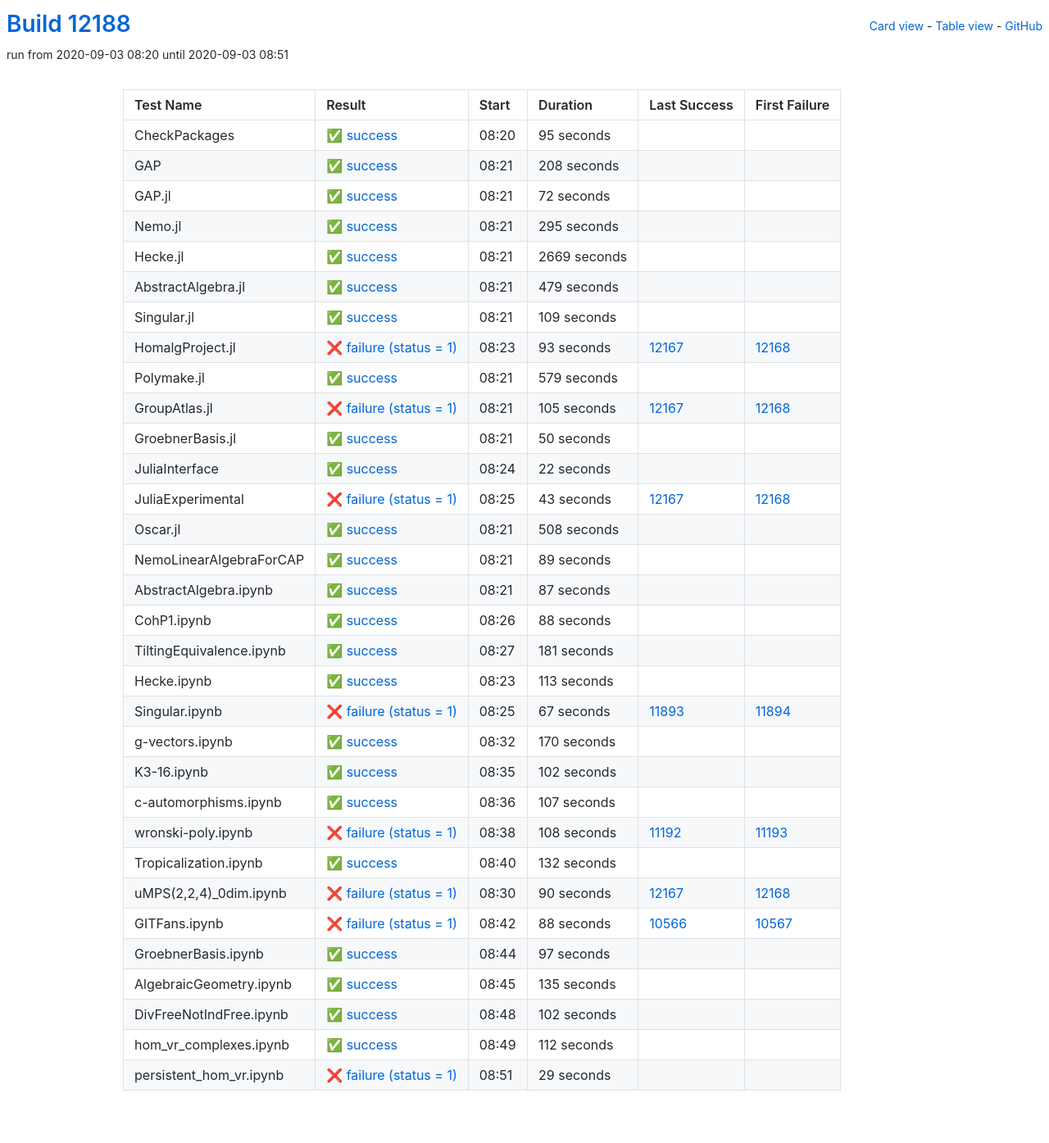
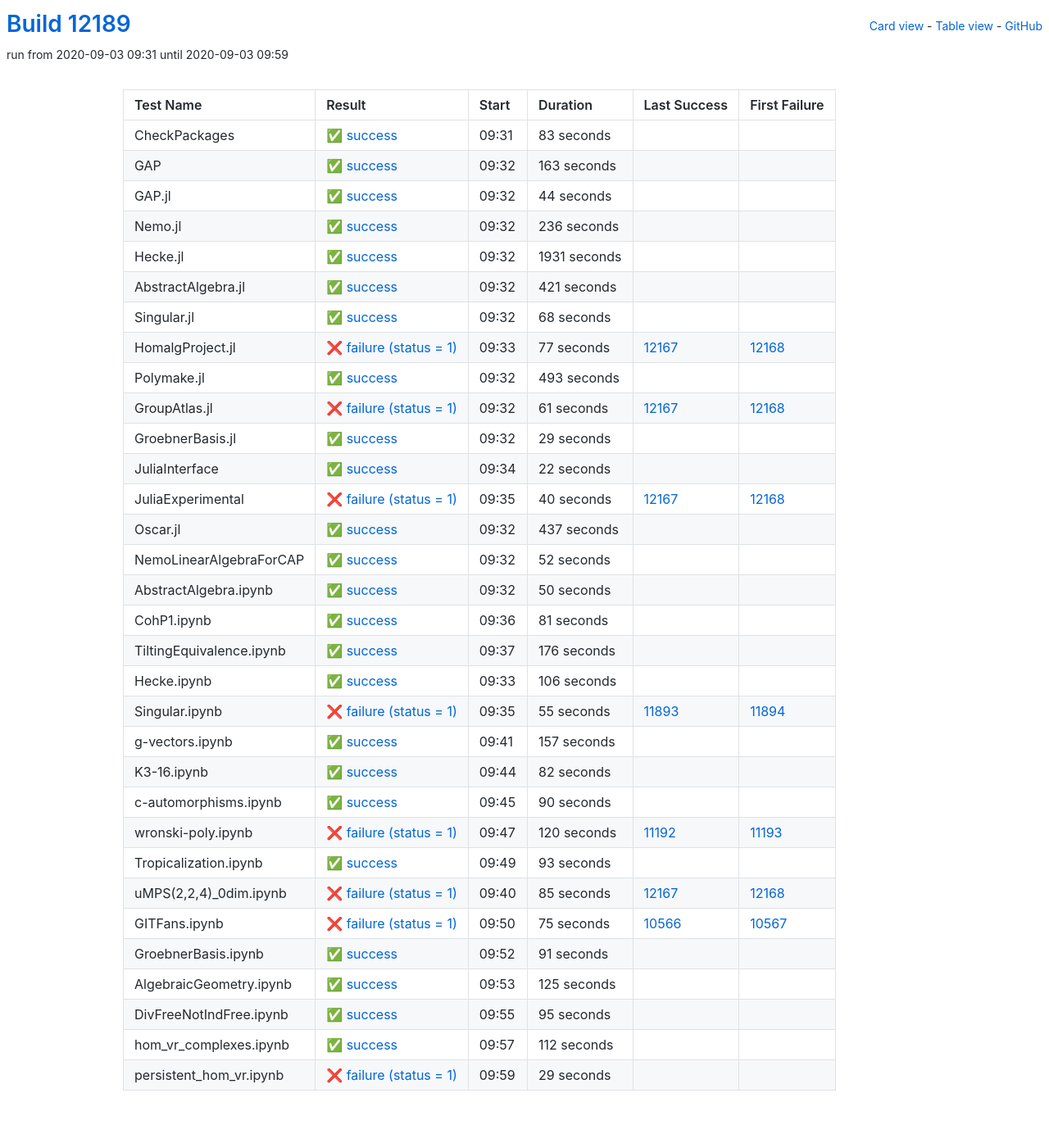
Before and after one commit to oscar-system/oscar-ci-status, a Jekyll site: the page built from table.html, in a window 1280 px wide. Shown: the whole page at 82% size. Built offline with Jekyll 4.4.1, drawn with Linux system fonts in a browser that asks for light colours.

Commit message:
Build #12189

```diff
--- a/_data/ci.yml
+++ b/_data/ci.yml
@@ -1,6 +1,6 @@
 ---
-build: 12188
-build_url: https://oscarci.mathematik.uni-kl.de/job/oscar/12188/
+build: 12189
+build_url: https://oscarci.mathematik.uni-kl.de/job/oscar/12189/
 job: oscar
 organization: oscar-system
 repo: oscar-ci-status
@@ -8,140 +8,140 @@ repourl: https://github.com/oscar-system/oscar-ci-status
 tests:
 - name: CheckPackages
   id: checkpackages
-  log: https://oscarci.mathematik.uni-kl.de/job/oscar/12188/artifact/logs/build-12188/CheckPackages.log
-  start: 2020-09-03 08:20
+  log: https://oscarci.mathematik.uni-kl.de/job/oscar/12189/artifact/logs/build-12189/CheckPackages.log
+  start: 2020-09-03 09:31
   success: true
   exitcode: 0
   status: success
-  duration: 95
+  duration: 83
   last_success: false
   last_success_url:
   first_failure: false
   first_failure_url:
 - name: GAP
   id: gap
-  log: https://oscarci.mathematik.uni-kl.de/job/oscar/12188/artifact/logs/build-12188/GAP.log
-  start: 2020-09-03 08:21
+  log: https://oscarci.mathematik.uni-kl.de/job/oscar/12189/artifact/logs/build-12189/GAP.log
+  start: 2020-09-03 09:32
   success: true
   exitcode: 0
   status: success
-  duration: 208
+  duration: 163
   last_success: false
   last_success_url:
   first_failure: false
   first_failure_url:
 - name: GAP.jl
   id: gap-jl
-  log: https://oscarci.mathematik.uni-kl.de/job/oscar/12188/artifact/logs/build-12188/GAP.jl.log
-  start: 2020-09-03 08:21
+  log: https://oscarci.mathematik.uni-kl.de/job/oscar/12189/artifact/logs/build-12189/GAP.jl.log
+  start: 2020-09-03 09:32
   success: true
   exitcode: 0
   status: success
-  duration: 72
+  duration: 44
   last_success: false
   last_success_url:
   first_failure: false
   first_failure_url:
 - name: Nemo.jl
   id: nemo-jl
-  log: https://oscarci.mathematik.uni-kl.de/job/oscar/12188/artifact/logs/build-12188/Nemo.jl.log
-  start: 2020-09-03 08:21
+  log: https://oscarci.mathematik.uni-kl.de/job/oscar/12189/artifact/logs/build-12189/Nemo.jl.log
+  start: 2020-09-03 09:32
   success: true
   exitcode: 0
   status: success
-  duration: 295
+  duration: 236
   last_success: false
   last_success_url:
   first_failure: false
   first_failure_url:
 - name: Hecke.jl
   id: hecke-jl
-  log: https://oscarci.mathematik.uni-kl.de/job/oscar/12188/artifact/logs/build-12188/Hecke.jl.log
-  start: 2020-09-03 08:21
+  log: https://oscarci.mathematik.uni-kl.de/job/oscar/12189/artifact/logs/build-12189/Hecke.jl.log
+  start: 2020-09-03 09:32
   success: true
   exitcode: 0
   status: success
-  duration: 2669
+  duration: 1931
   last_success: false
   last_success_url:
   first_failure: false
   first_failure_url:
 - name: AbstractAlgebra.jl
   id: abstractalgebra-jl
-  log: https://oscarci.mathematik.uni-kl.de/job/oscar/12188/artifact/logs/build-12188/AbstractAlgebra.jl.log
-  start: 2020-09-03 08:21
+  log: https://oscarci.mathematik.uni-kl.de/job/oscar/12189/artifact/logs/build-12189/AbstractAlgebra.jl.log
+  start: 2020-09-03 09:32
   success: true
   exitcode: 0
   status: success
-  duration: 479
+  duration: 421
   last_success: false
   last_success_url:
   first_failure: false
   first_failure_url:
 - name: Singular.jl
   id: singular-jl
-  log: https://oscarci.mathematik.uni-kl.de/job/oscar/12188/artifact/logs/build-12188/Singular.jl.log
-  start: 2020-09-03 08:21
+  log: https://oscarci.mathematik.uni-kl.de/job/oscar/12189/artifact/logs/build-12189/Singular.jl.log
+  start: 2020-09-03 09:32
   success: true
   exitcode: 0
   status: success
-  duration: 109
+  duration: 68
   last_success: false
   last_success_url:
   first_failure: false
   first_failure_url:
 - name: HomalgProject.jl
   id: homalgproject-jl
-  log: https://oscarci.mathematik.uni-kl.de/job/oscar/12188/artifact/logs/build-12188/HomalgProject.jl.log
-  start: 2020-09-03 08:23
+  log: https://oscarci.mathematik.uni-kl.de/job/oscar/12189/artifact/logs/build-12189/HomalgProject.jl.log
+  start: 2020-09-03 09:33
   success: false
   exitcode: 1
   status: failure
-  duration: 93
+  duration: 77
   last_success: 12167
   last_success_url: https://oscarci.mathematik.uni-kl.de/job/oscar/12167/
   first_failure: 12168
   first_failure_url: https://oscarci.mathematik.uni-kl.de/job/oscar/12168/
 - name: Polymake.jl
   id: polymake-jl
-  log: https://oscarci.mathematik.uni-kl.de/job/oscar/12188/artifact/logs/build-12188/Polymake.jl.log
-  start: 2020-09-03 08:21
+  log: https://oscarci.mathematik.uni-kl.de/job/oscar/12189/artifact/logs/build-12189/Polymake.jl.log
+  start: 2020-09-03 09:32
   success: true
   exitcode: 0
   status: success
-  duration: 579
+  duration: 493
   last_success: false
   last_success_url:
   first_failure: false
   first_failure_url:
 - name: GroupAtlas.jl
   id: groupatlas-jl
-  log: https://oscarci.mathematik.uni-kl.de/job/oscar/12188/artifact/logs/build-12188/GroupAtlas.jl.log
-  start: 2020-09-03 08:21
+  log: https://oscarci.mathematik.uni-kl.de/job/oscar/12189/artifact/logs/build-12189/GroupAtlas.jl.log
+  start: 2020-09-03 09:32
   success: false
   exitcode: 1
   status: failure
-  duration: 105
+  duration: 61
   last_success: 12167
   last_success_url: https://oscarci.mathematik.uni-kl.de/job/oscar/12167/
   first_failure: 12168
   first_failure_url: https://oscarci.mathematik.uni-kl.de/job/oscar/12168/
 - name: GroebnerBasis.jl
   id: groebnerbasis-jl
-  log: https://oscarci.mathematik.uni-kl.de/job/oscar/12188/artifact/logs/build-12188/GroebnerBasis.jl.log
-  start: 2020-09-03 08:21
+  log: https://oscarci.mathematik.uni-kl.de/job/oscar/12189/artifact/logs/build-12189/GroebnerBasis.jl.log
+  start: 2020-09-03 09:32
   success: true
   exitcode: 0
   status: success
-  duration: 50
+  duration: 29
   last_success: false
   last_success_url:
   first_failure: false
   first_failure_url:
 - name: JuliaInterface
   id: juliainterface
-  log: https://oscarci.mathematik.uni-kl.de/job/oscar/12188/artifact/logs/build-12188/JuliaInterface.log
-  start: 2020-09-03 08:24
+  log: https://oscarci.mathematik.uni-kl.de/job/oscar/12189/artifact/logs/build-12189/JuliaInterface.log
+  start: 2020-09-03 09:34
   success: true
   exitcode: 0
   status: success
@@ -152,224 +152,224 @@ tests:
   first_failure_url:
 - name: JuliaExperimental
   id: juliaexperimental
-  log: https://oscarci.mathematik.uni-kl.de/job/oscar/12188/artifact/logs/build-12188/JuliaExperimental.log
-  start: 2020-09-03 08:25
+  log: https://oscarci.mathematik.uni-kl.de/job/oscar/12189/artifact/logs/build-12189/JuliaExperimental.log
+  start: 2020-09-03 09:35
   success: false
   exitcode: 1
   status: failure
-  duration: 43
+  duration: 40
   last_success: 12167
   last_success_url: https://oscarci.mathematik.uni-kl.de/job/oscar/12167/
   first_failure: 12168
   first_failure_url: https://oscarci.mathematik.uni-kl.de/job/oscar/12168/
 - name: Oscar.jl
   id: oscar-jl
-  log: https://oscarci.mathematik.uni-kl.de/job/oscar/12188/artifact/logs/build-12188/Oscar.jl.log
-  start: 2020-09-03 08:21
+  log: https://oscarci.mathematik.uni-kl.de/job/oscar/12189/artifact/logs/build-12189/Oscar.jl.log
+  start: 2020-09-03 09:32
   success: true
   exitcode: 0
   status: success
-  duration: 508
+  duration: 437
   last_success: false
   last_success_url:
   first_failure: false
   first_failure_url:
 - name: NemoLinearAlgebraForCAP
   id: nemolinearalgebraforcap
-  log: https://oscarci.mathematik.uni-kl.de/job/oscar/12188/artifact/logs/build-12188/NemoLinearAlgebraForCAP.log
-  start: 2020-09-03 08:21
+  log: https://oscarci.mathematik.uni-kl.de/job/oscar/12189/artifact/logs/build-12189/NemoLinearAlgebraForCAP.log
+  start: 2020-09-03 09:32
   success: true
   exitcode: 0
   status: success
-  duration: 89
+  duration: 52
   last_success: false
   last_success_url:
   first_failure: false
   first_failure_url:
 - name: AbstractAlgebra.ipynb
   id: abstractalgebra-ipynb
-  log: https://oscarci.mathematik.uni-kl.de/job/oscar/12188/artifact/logs/build-12188/AbstractAlgebra.ipynb.log
-  start: 2020-09-03 08:21
+  log: https://oscarci.mathematik.uni-kl.de/job/oscar/12189/artifact/logs/build-12189/AbstractAlgebra.ipynb.log
+  start: 2020-09-03 09:32
   success: true
   exitcode: 0
   status: success
-  duration: 87
+  duration: 50
   last_success: false
   last_success_url:
   first_failure: false
   first_failure_url:
 - name: CohP1.ipynb
   id: cohp1-ipynb
-  log: https://oscarci.mathematik.uni-kl.de/job/oscar/12188/artifact/logs/build-12188/CohP1.ipynb.log
-  start: 2020-09-03 08:26
+  log: https://oscarci.mathematik.uni-kl.de/job/oscar/12189/artifact/logs/build-12189/CohP1.ipynb.log
+  start: 2020-09-03 09:36
   success: true
   exitcode: 0
   status: success
-  duration: 88
+  duration: 81
   last_success: false
   last_success_url:
   first_failure: false
   first_failure_url:
 - name: TiltingEquivalence.ipynb
   id: tiltingequivalence-ipynb
-  log: https://oscarci.mathematik.uni-kl.de/job/oscar/12188/artifact/logs/build-12188/TiltingEquivalence.ipynb.log
-  start: 2020-09-03 08:27
+  log: https://oscarci.mathematik.uni-kl.de/job/oscar/12189/artifact/logs/build-12189/TiltingEquivalence.ipynb.log
+  start: 2020-09-03 09:37
   success: true
   exitcode: 0
   status: success
-  duration: 181
+  duration: 176
   last_success: false
   last_success_url:
   first_failure: false
   first_failure_url:
 - name: Hecke.ipynb
   id: hecke-ipynb
-  log: https://oscarci.mathematik.uni-kl.de/job/oscar/12188/artifact/logs/build-12188/Hecke.ipynb.log
-  start: 2020-09-03 08:23
+  log: https://oscarci.mathematik.uni-kl.de/job/oscar/12189/artifact/logs/build-12189/Hecke.ipynb.log
+  start: 2020-09-03 09:33
   success: true
   exitcode: 0
   status: success
-  duration: 113
+  duration: 106
   last_success: false
   last_success_url:
   first_failure: false
   first_failure_url:
 - name: Singular.ipynb
   id: singular-ipynb
-  log: https://oscarci.mathematik.uni-kl.de/job/oscar/12188/artifact/logs/build-12188/Singular.ipynb.log
-  start: 2020-09-03 08:25
+  log: https://oscarci.mathematik.uni-kl.de/job/oscar/12189/artifact/logs/build-12189/Singular.ipynb.log
+  start: 2020-09-03 09:35
   success: false
   exitcode: 1
   status: failure
-  duration: 67
+  duration: 55
   last_success: 11893
   last_success_url: https://oscarci.mathematik.uni-kl.de/job/oscar/11893/
   first_failure: 11894
   first_failure_url: https://oscarci.mathematik.uni-kl.de/job/oscar/11894/
 - name: g-vectors.ipynb
   id: g-vectors-ipynb
-  log: https://oscarci.mathematik.uni-kl.de/job/oscar/12188/artifact/logs/build-12188/g-vectors.ipynb.log
-  start: 2020-09-03 08:32
+  log: https://oscarci.mathematik.uni-kl.de/job/oscar/12189/artifact/logs/build-12189/g-vectors.ipynb.log
+  start: 2020-09-03 09:41
   success: true
   exitcode: 0
   status: success
-  duration: 170
+  duration: 157
   last_success: false
   last_success_url:
   first_failure: false
   first_failure_url:
 - name: K3-16.ipynb
   id: k3-16-ipynb
-  log: https://oscarci.mathematik.uni-kl.de/job/oscar/12188/artifact/logs/build-12188/K3-16.ipynb.log
-  start: 2020-09-03 08:35
+  log: https://oscarci.mathematik.uni-kl.de/job/oscar/12189/artifact/logs/build-12189/K3-16.ipynb.log
+  start: 2020-09-03 09:44
   success: true
   exitcode: 0
   status: success
-  duration: 102
+  duration: 82
   last_success: false
   last_success_url:
   first_failure: false
   first_failure_url:
 - name: c-automorphisms.ipynb
   id: c-automorphisms-ipynb
-  log: https://oscarci.mathematik.uni-kl.de/job/oscar/12188/artifact/logs/build-12188/c-automorphisms.ipynb.log
-  start: 2020-09-03 08:36
+  log: https://oscarci.mathematik.uni-kl.de/job/oscar/12189/artifact/logs/build-12189/c-automorphisms.ipynb.log
+  start: 2020-09-03 09:45
   success: true
   exitcode: 0
   status: success
-  duration: 107
+  duration: 90
   last_success: false
   last_success_url:
   first_failure: false
   first_failure_url:
 - name: wronski-poly.ipynb
   id: wronski-poly-ipynb
-  log: https://oscarci.mathematik.uni-kl.de/job/oscar/12188/artifact/logs/build-12188/wronski-poly.ipynb.log
-  start: 2020-09-03 08:38
+  log: https://oscarci.mathematik.uni-kl.de/job/oscar/12189/artifact/logs/build-12189/wronski-poly.ipynb.log
+  start: 2020-09-03 09:47
   success: false
   exitcode: 1
   status: failure
-  duration: 108
+  duration: 120
   last_success: 11192
   last_success_url: https://oscarci.mathematik.uni-kl.de/job/oscar/11192/
   first_failure: 11193
   first_failure_url: https://oscarci.mathematik.uni-kl.de/job/oscar/11193/
 - name: Tropicalization.ipynb
   id: tropicalization-ipynb
-  log: https://oscarci.mathematik.uni-kl.de/job/oscar/12188/artifact/logs/build-12188/Tropicalization.ipynb.log
-  start: 2020-09-03 08:40
+  log: https://oscarci.mathematik.uni-kl.de/job/oscar/12189/artifact/logs/build-12189/Tropicalization.ipynb.log
+  start: 2020-09-03 09:49
   success: true
   exitcode: 0
   status: success
-  duration: 132
+  duration: 93
   last_success: false
   last_success_url:
   first_failure: false
   first_failure_url:
 - name: uMPS(2,2,4)_0dim.ipynb
   id: umps-2-2-4-0dim-ipynb
-  log: https://oscarci.mathematik.uni-kl.de/job/oscar/12188/artifact/logs/build-12188/uMPS-2-2-4-_0dim.ipynb.log
-  start: 2020-09-03 08:30
+  log: https://oscarci.mathematik.uni-kl.de/job/oscar/12189/artifact/logs/build-12189/uMPS-2-2-4-_0dim.ipynb.log
+  start: 2020-09-03 09:40
   success: false
   exitcode: 1
   status: failure
-  duration: 90
+  duration: 85
   last_success: 12167
   last_success_url: https://oscarci.mathematik.uni-kl.de/job/oscar/12167/
   first_failure: 12168
   first_failure_url: https://oscarci.mathematik.uni-kl.de/job/oscar/12168/
 - name: GITFans.ipynb
   id: gitfans-ipynb
-  log: https://oscarci.mathematik.uni-kl.de/job/oscar/12188/artifact/logs/build-12188/GITFans.ipynb.log
-  start: 2020-09-03 08:42
+  log: https://oscarci.mathematik.uni-kl.de/job/oscar/12189/artifact/logs/build-12189/GITFans.ipynb.log
+  start: 2020-09-03 09:50
   success: false
   exitcode: 1
   status: failure
-  duration: 88
+  duration: 75
   last_success: 10566
   last_success_url: https://oscarci.mathematik.uni-kl.de/job/oscar/10566/
   first_failure: 10567
   first_failure_url: https://oscarci.mathematik.uni-kl.de/job/oscar/10567/
 - name: GroebnerBasis.ipynb
   id: groebnerbasis-ipynb
-  log: https://oscarci.mathematik.uni-kl.de/job/oscar/12188/artifact/logs/build-12188/GroebnerBasis.ipynb.log
-  start: 2020-09-03 08:44
+  log: https://oscarci.mathematik.uni-kl.de/job/oscar/12189/artifact/logs/build-12189/GroebnerBasis.ipynb.log
+  start: 2020-09-03 09:52
   success: true
   exitcode: 0
   status: success
-  duration: 97
+  duration: 91
   last_success: false
   last_success_url:
   first_failure: false
   first_failure_url:
 - name: AlgebraicGeometry.ipynb
   id: algebraicgeometry-ipynb
-  log: https://oscarci.mathematik.uni-kl.de/job/oscar/12188/artifact/logs/build-12188/AlgebraicGeometry.ipynb.log
-  start: 2020-09-03 08:45
+  log: https://oscarci.mathematik.uni-kl.de/job/oscar/12189/artifact/logs/build-12189/AlgebraicGeometry.ipynb.log
+  start: 2020-09-03 09:53
   success: true
   exitcode: 0
   status: success
-  duration: 135
+  duration: 125
   last_success: false
   last_success_url:
   first_failure: false
   first_failure_url:
 - name: DivFreeNotIndFree.ipynb
   id: divfreenotindfree-ipynb
-  log: https://oscarci.mathematik.uni-kl.de/job/oscar/12188/artifact/logs/build-12188/DivFreeNotIndFree.ipynb.log
-  start: 2020-09-03 08:48
+  log: https://oscarci.mathematik.uni-kl.de/job/oscar/12189/artifact/logs/build-12189/DivFreeNotIndFree.ipynb.log
+  start: 2020-09-03 09:55
   success: true
   exitcode: 0
   status: success
-  duration: 102
+  duration: 95
   last_success: false
   last_success_url:
   first_failure: false
   first_failure_url:
 - name: hom_vr_complexes.ipynb
   id: hom-vr-complexes-ipynb
-  log: https://oscarci.mathematik.uni-kl.de/job/oscar/12188/artifact/logs/build-12188/hom_vr_complexes.ipynb.log
-  start: 2020-09-03 08:49
+  log: https://oscarci.mathematik.uni-kl.de/job/oscar/12189/artifact/logs/build-12189/hom_vr_complexes.ipynb.log
+  start: 2020-09-03 09:57
   success: true
   exitcode: 0
   status: success
@@ -380,8 +380,8 @@ tests:
   first_failure_url:
 - name: persistent_hom_vr.ipynb
   id: persistent-hom-vr-ipynb
-  log: https://oscarci.mathematik.uni-kl.de/job/oscar/12188/artifact/logs/build-12188/persistent_hom_vr.ipynb.log
-  start: 2020-09-03 08:51
+  log: https://oscarci.mathematik.uni-kl.de/job/oscar/12189/artifact/logs/build-12189/persistent_hom_vr.ipynb.log
+  start: 2020-09-03 09:59
   success: false
   exitcode: 1
   status: failure
```
Also changed, not shown: README.md.
